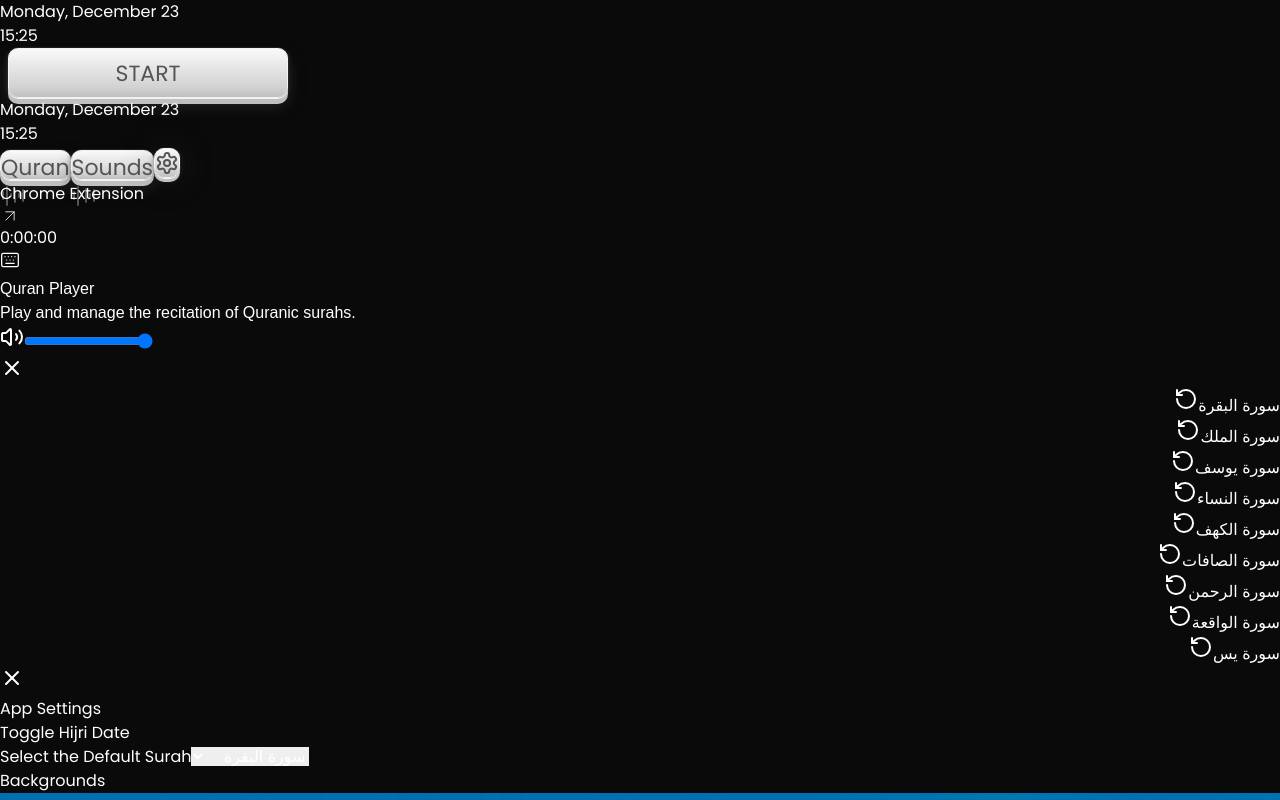
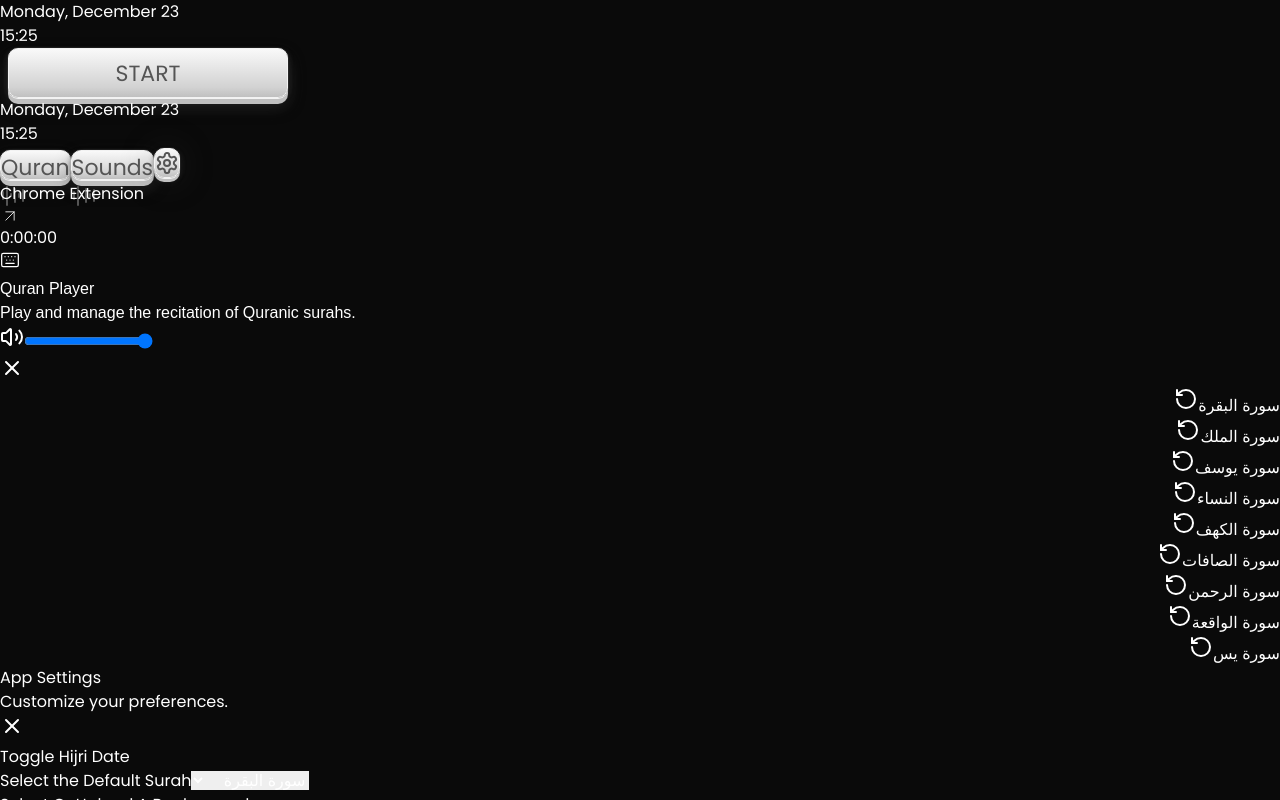
Before and after one commit to heynzar/arehna-peaceful-app, a Next.js app: page / in a window 1280 px wide. Both pictures are taken after a click on the button 167 px from the left and 161 px from the top of the page. Shown: the top 800 px of the page. Built offline with nearby package versions, Linux system fonts and the light colour scheme; a web font is replaced by a local one.

Commit message:
⚡  feat: Improve accessibility across the application

```diff
--- a/src/components/Keyboard.tsx
+++ b/src/components/Keyboard.tsx
@@ -26,10 +26,20 @@
   if (!open) return null;
 
   return (
-    <section className="fixed inset-0 flex items-center justify-center w-screen h-screen scale-150 bg-black/20 backdrop-blur-sm">
-      <div className="w-full max-w-[350px] rounded-2xl border border-white/15 bg-zinc-950 p-4">
+    <section
+      aria-hidden={!open}
+      aria-labelledby="keyboard-shortcuts-title"
+      role="dialog"
+      className="fixed inset-0 scale-150 flex items-center justify-center w-screen h-screen bg-black/20 backdrop-blur-sm"
+    >
+      <div
+        className="w-full max-w-[350px] rounded-2xl border border-white/15 bg-zinc-950 p-4"
+        role="document"
+      >
         <header className="flex items-center">
-          <h2>Keyboard Shortcuts</h2>
+          <h2 id="keyboard-shortcuts-title" className="font-medium text-white">
+            Keyboard Shortcuts
+          </h2>
           <button
             onClick={() => setOpen(false)}
             className="ml-auto rounded-lg bg-zinc-900 p-1 hover:text-white/80"
@@ -46,7 +56,12 @@
               className="flex items-center justify-between text-sm text-zinc-300"
             >
               <span>{action}</span>
-              <kbd className={`key__button_3 scale-90 ${width ?? ""}`}>
+              <kbd
+                className={`key__button_3 scale-90 ${
+                  width ?? ""
+                } inline-flex items-center justify-center rounded-md bg-zinc-800 text-white px-2 py-1`}
+                aria-label={`Key for ${action}`}
+              >
                 {key}
               </kbd>
             </div>
--- a/src/components/Settings.tsx
+++ b/src/components/Settings.tsx
@@ -3,7 +3,7 @@
 import Image from "next/image";
 import bg1 from "@/assets/bg.jpeg";
 import bg3 from "@/assets/bg3.gif";
-import { Dispatch, SetStateAction, useEffect } from "react";
+import { Dispatch, SetStateAction } from "react";
 import { X } from "lucide-react";
 import { quran } from "@/lib/data";
 import { ruqaa } from "@/app/font";
@@ -50,29 +50,64 @@
     setSettings((prev) => ({ ...prev, selectedSurah: value }));
   };
 
+  if (!open) return null;
+
   return (
     <section
-      className={`justify-center items-center scale-150 absolute inset-0 w-screen h-screen bg-black/20 backdrop-blur-sm ${
-        open ? "flex" : "hidden"
-      }`}
+      aria-hidden={!open}
+      className={`flex justify-center scale-150 items-center absolute inset-0 w-screen h-screen bg-black/20 backdrop-blur-sm`}
     >
-      <div className="relative p-4 w-full max-w-max rounded-2xl bg-zinc-950 border border-white/15">
+      <div
+        role="dialog"
+        aria-labelledby="settings-title"
+        aria-describedby="settings-description"
+        className="p-4 w-full max-w-max rounded-2xl bg-zinc-950 border border-white/15"
+      >
+        <div className="flex justify-between items-start">
+          <div>
+            <h2 id="settings-title" className="font-medium">
+              App Settings
+            </h2>
+            <p
+              id="settings-description"
+              className="text-[0.7rem] text-zinc-400"
+            >
+              Customize your preferences.
+            </p>
+          </div>
+
           <button
             onClick={() => setOpen(false)}
-          className="bg-zinc-900 p-1 rounded-lg ml-auto absolute right-4 top-4"
+            aria-label="Close settings"
+            className="bg-zinc-900 p-1 rounded-lg"
           >
             <X className="hover:text-white/80" />
           </button>
+        </div>
 
-        <div className="flex flex-col">
-          <div className="mt-4">
-            <span>App Settings</span>
-            <div className="mt-2 flex justify-between items-center pb-2">
+        <div className="flex flex-col mt-6">
+          <div>
+            <label
+              htmlFor="toggle-hijri"
+              className="flex justify-between items-center pb-2"
+            >
               <span className="text-sm opacity-80">Toggle Hijri Date</span>
               <div
                 onClick={() =>
                   setSettings((prev) => ({ ...prev, isHijri: !prev.isHijri }))
                 }
+                id="toggle-hijri"
+                role="switch"
+                aria-checked={settings.isHijri}
+                tabIndex={0}
+                onKeyDown={(e) => {
+                  if (e.key === "Enter" || e.key === " ") {
+                    setSettings((prev) => ({
+                      ...prev,
+                      isHijri: !prev.isHijri,
+                    }));
+                  }
+                }}
                 className={`${
                   settings.isHijri ? "bg-zinc-50" : "bg-zinc-700"
                 } w-9 cursor-pointer transition-colors duration-300 rounded-full p-0.5`}
@@ -83,13 +118,19 @@
                   } size-4 rounded-full transition-transform duration-300 bg-zinc-950`}
                 ></div>
               </div>
-            </div>
+            </label>
           </div>
 
-          <div className="mb-2 flex justify-between items-center">
-            <span className="text-sm opacity-80">Select the Default Surah</span>
-
+          <div className="mb-2">
+            <label
+              htmlFor="select-surah"
+              className="flex justify-between items-center"
+            >
+              <span className="text-sm opacity-80">
+                Select the Default Surah
+              </span>
               <select
+                id="select-surah"
                 onChange={handleSurahChange}
                 dir="rtl"
                 className={`${ruqaa.className} bg-zinc-950 cursor-pointer hover:text-zinc-300 transition-colors`}
@@ -101,11 +142,15 @@
                   </option>
                 ))}
               </select>
+            </label>
           </div>
         </div>
-        <span>Backgrounds</span>
+
+        <span className="text-sm opacity-80">
+          Select Or Upload A Background
+        </span>
         <div
-          id="backgounds"
+          id="backgrounds"
           className="pl-1 flex flex-wrap gap-2 justify-start items-center mt-2"
         >
           {[bg1, bg3].map((bg, index) => (
@@ -117,8 +162,16 @@
                   ? "outline outline-2 outline-offset-2 outline-sky-400 h-[50px]"
                   : "h-[54px]"
               }`}
+              role="button"
+              aria-label={`Select background ${index + 1}`}
+              tabIndex={0}
+              onKeyDown={(e) => {
+                if (e.key === "Enter" || e.key === " ") {
+                  handleBackgroundSelect(bg.src);
+                }
+              }}
             >
-              <Image src={bg} alt={`background image ${index + 1}`} />
+              <Image src={bg} alt={`background ${index + 1}`} />
             </div>
           ))}
 
@@ -127,7 +180,8 @@
               type="file"
               accept="image/*"
               onChange={handleFileUpload}
-              className="absolute inset-0 w-full h-full opacity-0 cursor-pointer"
+              className="absolute inset-0 w-full h-full opacity-0 cursor-pointer focus-visible:outline focus-visible:outline-2 focus-visible:outline-sky-400 focus-visible:outline-offset-2"
+              aria-label="Upload custom background image"
             />
             <div className="flex items-center justify-center h-full w-full rounded-lg bg-zinc-800 group-hover:bg-zinc-700 transition-colors border border-zinc-700">
               <p className="text-neutral-400 text-[0.7rem] group-hover:text-neutral-200 transition-colors">
```
Lines whose indentation alone changed are shown as unchanged.
